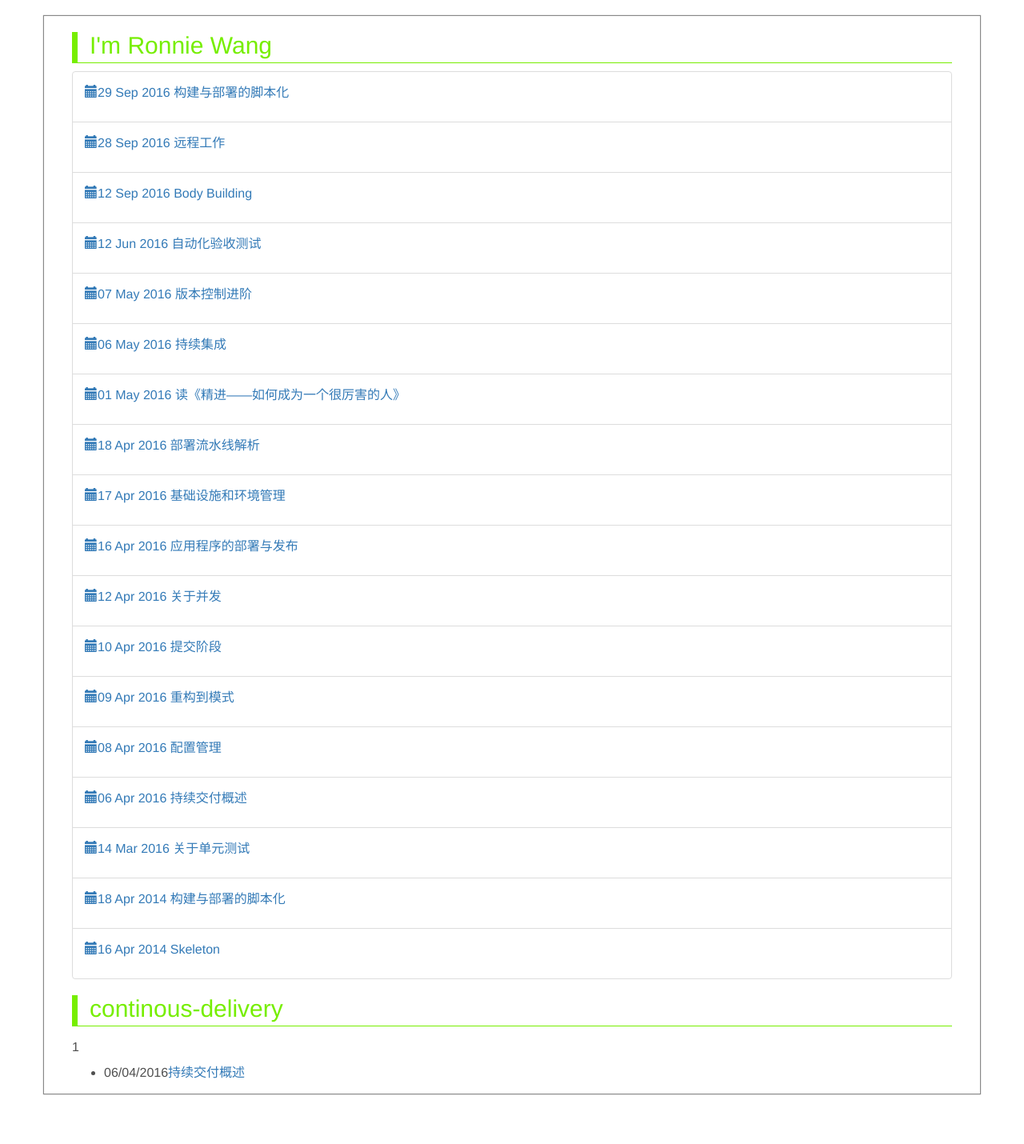
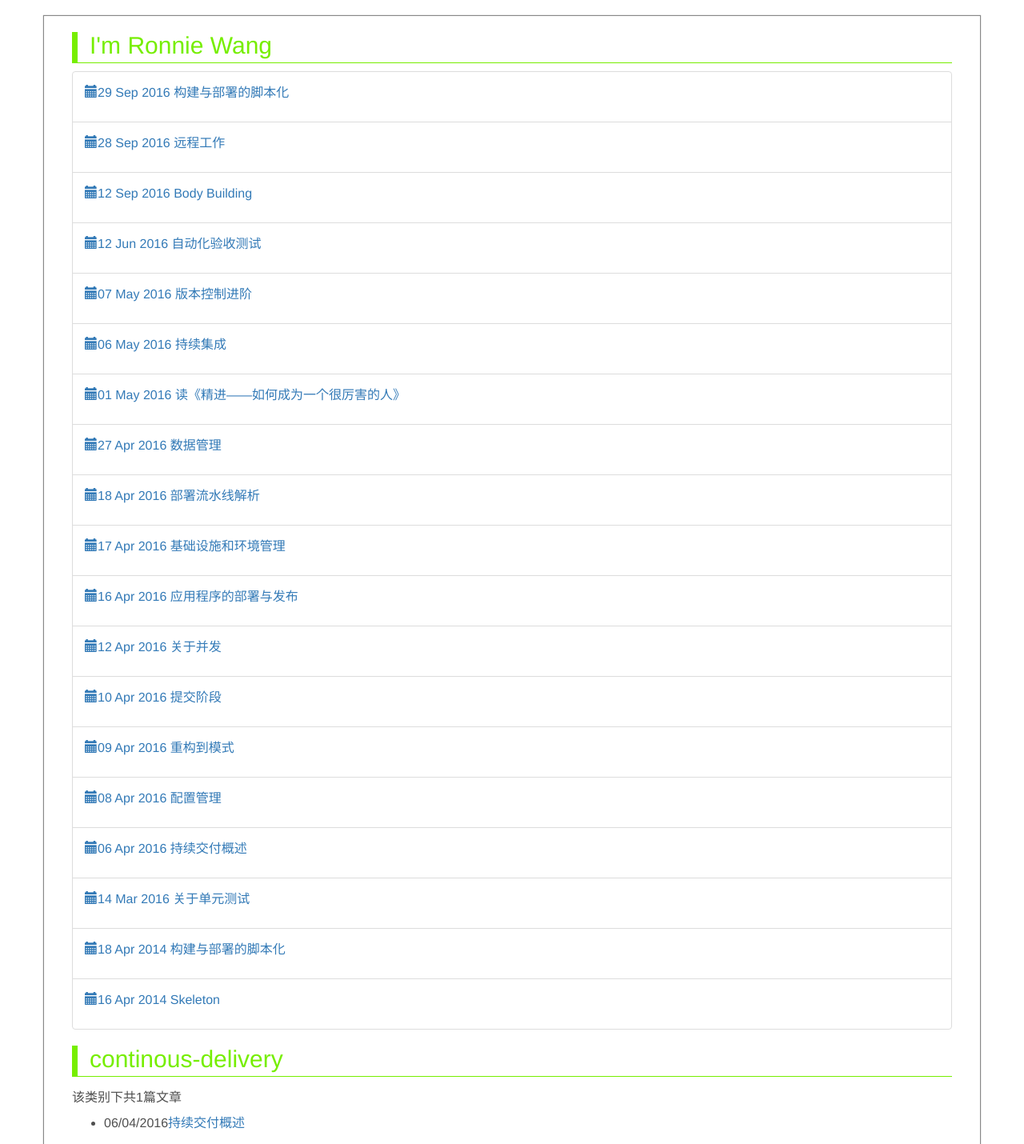
Before and after one commit to ronniewang/ronniewang.github.io, a Jekyll site: the page built from index.html, in a window 1280 px wide. Shown: the whole page at 80% size. Built offline with Jekyll 4.4.1, drawn with Linux system fonts in a browser that asks for light colours; before the commit the page ends 1367 px from its top, so only the background shows below that.

Commit message:
rename file

```diff
--- a/index.html
+++ b/index.html
@@ -17,7 +17,7 @@ title: I'm Ronnie Wang
 
 {% for category in site.categories %}
 <h2>{{ category | first }}</h2>
-</span>{{ category | last | size }}</span>
+</span>该类别下共{{ category | last | size }}篇文章</span>
 <ul class="arc-list">
   {% for post in category.last %}
   <li>{{ post.date | date:"%d/%m/%Y"}}<a href="{{ post.url }}">{{ post.title }}</a></li>
```
Also changed, not shown: _posts/2016-04-27-continuous-delivery-12.md (renamed from _posts/continuous-delivery-12.md).
